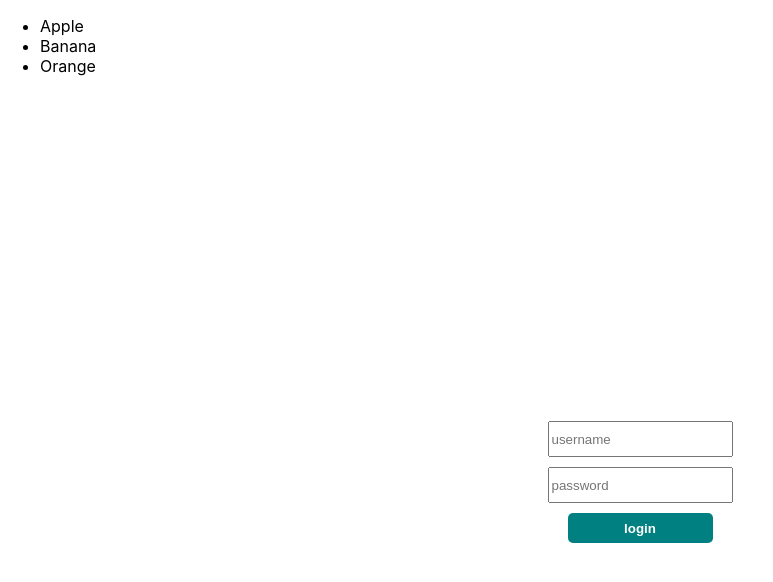
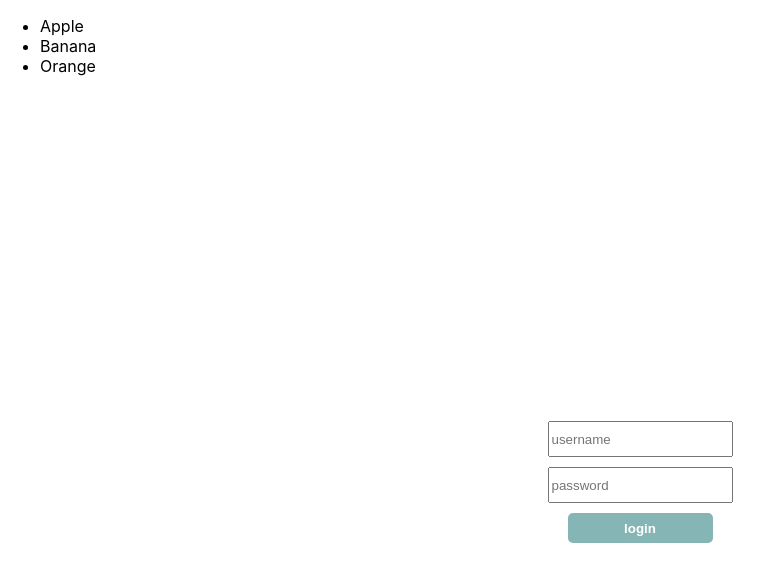
Before and after one commit to MUHESI/react-testing, a React (Create React App) app: page / in a window 1280 px wide. Shown: the top 582 px of the page, without its empty margins (0-773 px from the left). Built offline with nearby package versions, Linux system fonts and the light colour scheme.

Commit message:
[testing-login] test for disable button submit
  button should not be disabled when inputs exit

```diff
--- a/src/components/login/Login.jsx
+++ b/src/components/login/Login.jsx
@@ -14,7 +14,9 @@ function Login() {
                 <input type="password" placeholder="password" value={pswd}
                     onChange={(e) => setPswd(e.target.value)}
                 />
-                <button>login</button>
+                <button
+                    disabled={userName === '' || pswd === ''}
+                >login</button>
                 <span style={{ visibility: error ? 'visible' : 'hidden' }} data-testid='error'> Something went wrong</span>
 
             </form>
```
Also changed, not shown: 1 other file (tests, documents, lock files or other folders).
